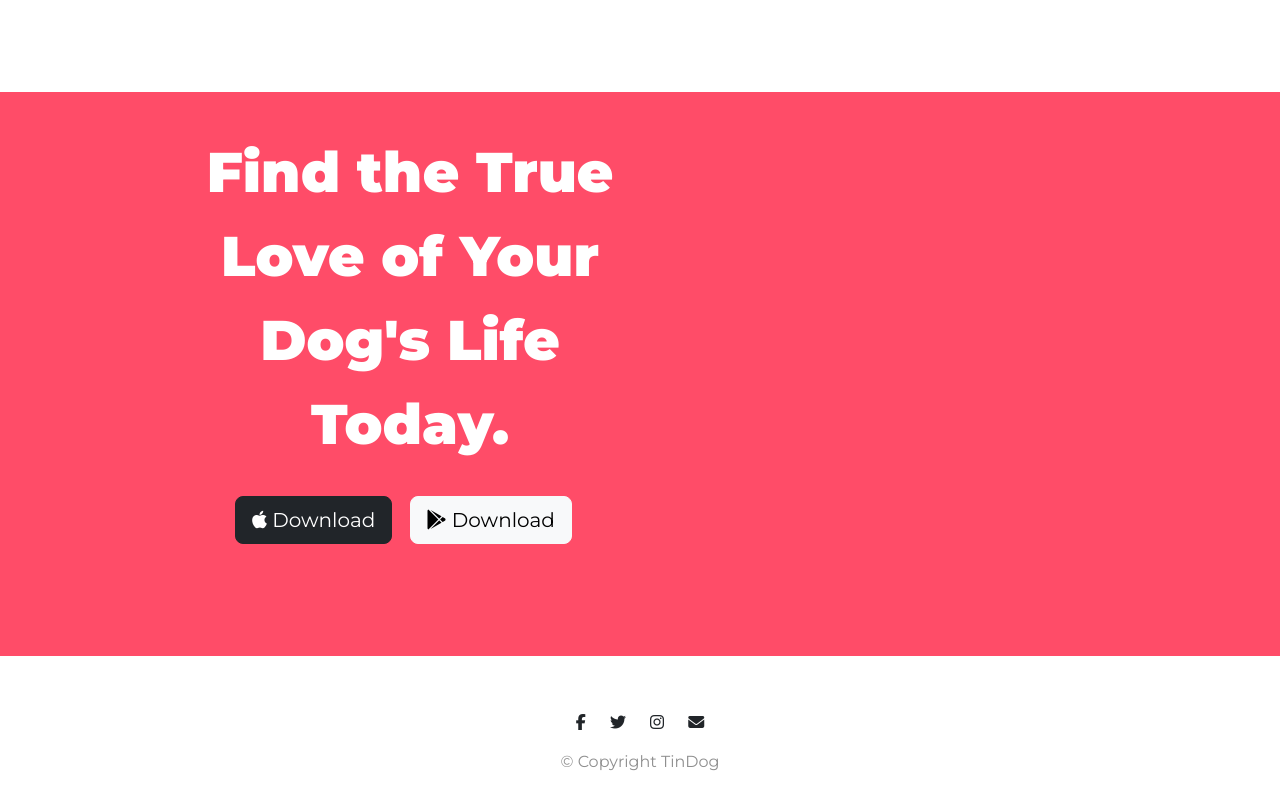
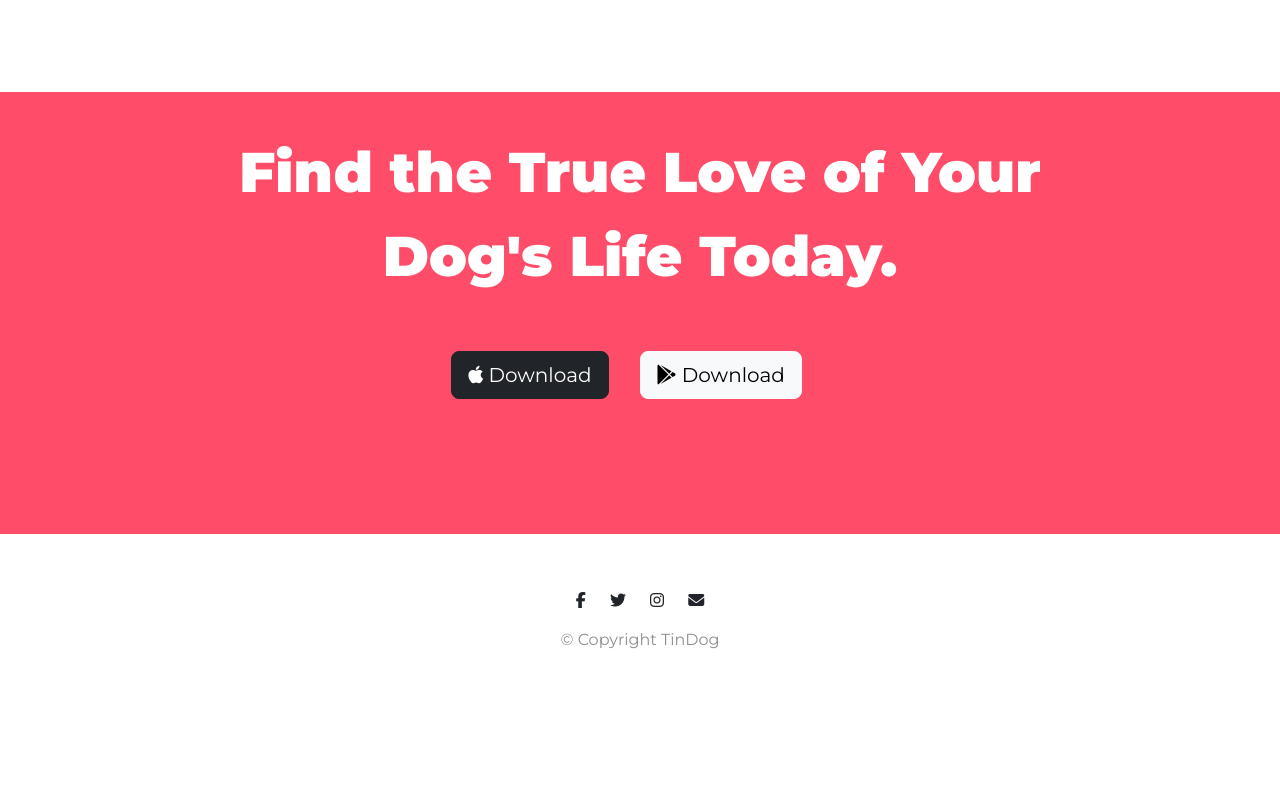
Before and after one commit to Peyush3/Tindog-Project, a plain HTML site: page index.html in a window 1280 px wide. Shown: the part 2720-3530 px from the top of the page. After the commit the page ends 3478 px from the top, so only its background shows below. Drawn offline with nearby package versions, Linux system fonts and the light colour scheme.

Commit message:
Update index.html

```diff
--- a/index.html
+++ b/index.html
@@ -195,13 +195,9 @@
 
   <section class="colored-section" id="cta">
     <div class="container-fluid">
-      <div class="row">
-        <div class="col-lg-6">
-          <h3 class="big-heading">Find the True Love of Your Dog's Life Today.</h3>
-          <button type="button" class="btn btn-dark btn-lg download-button" ><i class="fa-brands fa-apple"></i> Download</button>
-          <button type="button" class="btn btn-light btn-lg download-button" ><i class="fa-brands fa-google-play"></i> Download</button>
-        </div>
-      </div>
+    <h3 class="big-heading">Find the True Love of Your Dog's Life Today.</h3>
+    <button type="button" class="btn btn-dark btn-lg download-button" ><i class="fa-brands fa-apple"></i> Download</button>
+    <button type="button" class="btn btn-light btn-lg download-button" ><i class="fa-brands fa-google-play"></i> Download</button>
     </div>
   </section>
 
```
